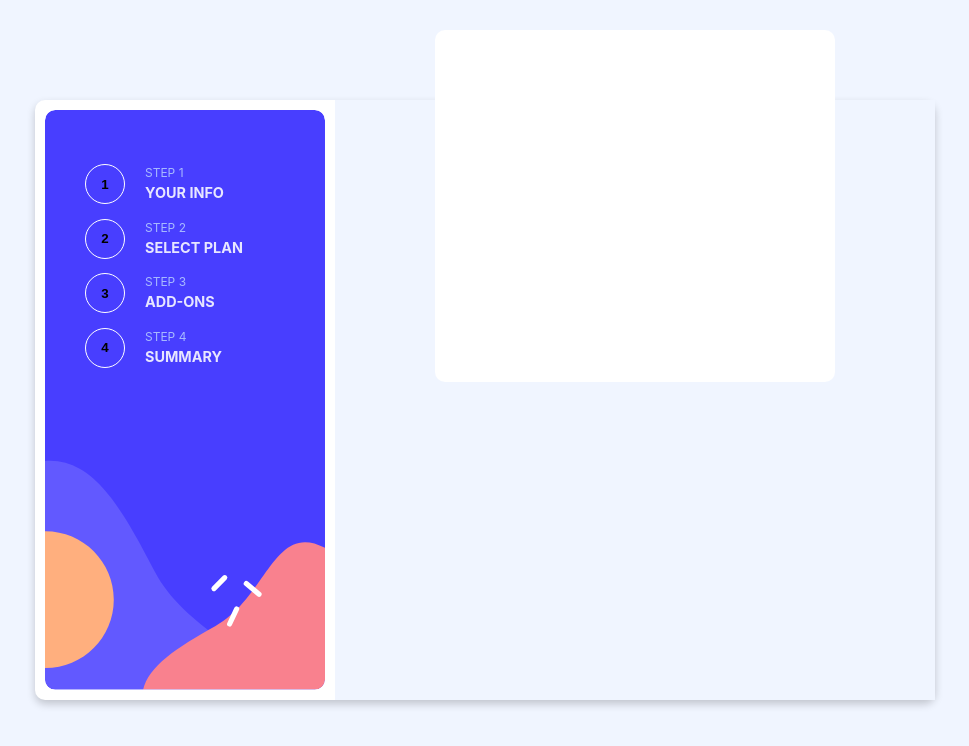
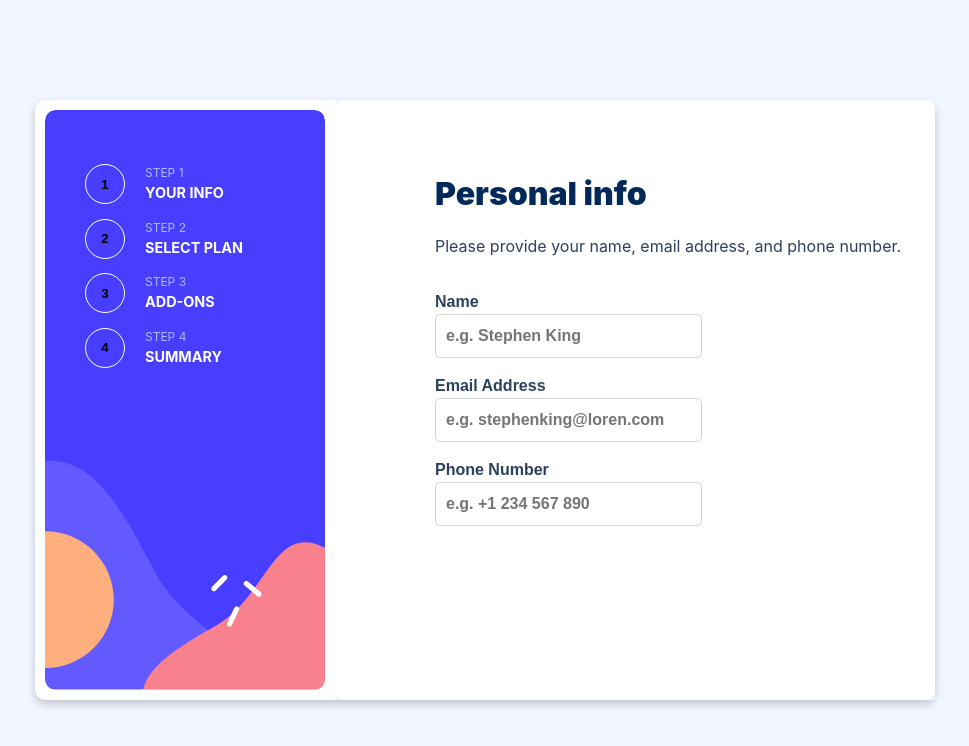
Before and after one commit to bilanoo/multi-step-form, a React (Vite) app: page / in a window 1280 px wide. Shown: the top 746 px of the page, without its empty margins (155-1124 px from the left). Built offline with nearby package versions, Linux system fonts and the light colour scheme.

Commit message:
form content implemnted for the first step, also styled it for desktop version.

```diff
--- a/src/App.css
+++ b/src/App.css
@@ -15,7 +15,7 @@ html {
 main {
   display: grid;
   grid-template-columns: 1fr;
-  grid-template-rows: 1fr 2fr 1fr;
+  grid-template-rows: 1fr 2fr 90px;
   width: 100%;
   height: 100%;
 }
--- a/src/FormContent/FormContent.css
+++ b/src/FormContent/FormContent.css
@@ -1,7 +1,48 @@
 .form-container {
+  display: flex;
+  flex-direction: column;
   background-color: white;
-  height: 22em;
+  height: 28em;
   width: 25em;
   border-radius: 10px;
   margin-top: -70px;
+  color: black;
 }
+p {
+  text-align: start;
+  margin-left: 20px;
+  width: 280px;
+  color: grey;
+}
+.personal-info-text {
+  text-align: start;
+  margin-left: 20px;
+  margin-bottom: 0;
+  font-weight: 900;
+  color: hsl(213, 96%, 18%);
+}
+
+.form-values-container {
+  font-family: Ubuntu, sans-serif;
+  display: grid;
+  grid-template-rows: 1fr 1fr 1fr;
+  justify-content: start;
+}
+
+@media only screen and (min-width: 992px) {
+  .form-container {
+    width: 100%;
+    height: 100%;
+    margin-top: 0;
+    padding-left: 80px;
+  }
+
+  .personal-info-text {
+    margin-top: 70px;
+    font-size: 2em;
+  }
+
+  p {
+    width: auto;
+  }
+}
--- /dev/null
+++ b/src/FormContent/FormInput/FormInput.css
@@ -0,0 +1,32 @@
+p {
+  color: #2b415d;
+}
+
+.input-name {
+  margin-bottom: 0;
+  font-weight: 800;
+}
+.input-container {
+  display: flex;
+  flex-direction: column;
+  width: fit-content;
+  height: fit-content;
+}
+
+.input-field,
+.input-field:focus {
+  border-radius: 5px;
+  border: 1px solid lightgray;
+  width: 100%;
+  box-shadow: none;
+  font-family: inherit;
+  font-size: 1rem;
+  padding-left: 10px;
+  font-weight: 700;
+  margin-left: 20px;
+  height: 40px;
+  margin-top: 0;
+  background-color: transparent;
+  color: #2b415d;
+  cursor: pointer;
+}
--- /dev/null
+++ b/src/FormContent/FormInput/index.tsx
@@ -0,0 +1,28 @@
+import "./FormInput.css";
+
+interface FormInputProps {
+  name: string;
+  placeholder: string;
+  handleChange: () => void;
+  value?: string | number;
+}
+const FormInput = ({
+  name,
+  placeholder,
+  value,
+  handleChange,
+}: FormInputProps) => {
+  return (
+    <div className="input-container">
+      <p className="input-name">{name}</p>
+      <input
+        type="text"
+        placeholder={placeholder}
+        className="input-field"
+        onChange={handleChange}
+      />
+    </div>
+  );
+};
+
+export default FormInput;
--- a/src/FormContent/index.tsx
+++ b/src/FormContent/index.tsx
@@ -1,7 +1,30 @@
 import "./FormContent.css";
+import FormInput from "./FormInput";
 
 const FormContent = () => {
-  return <div className="form-container"></div>;
+  return (
+    <div className="form-container">
+      <h2 className="personal-info-text">Personal info</h2>
+      <p>Please provide your name, email address, and phone number.</p>
+      <div className="form-values-container">
+        <FormInput
+          name="Name"
+          placeholder="e.g. Stephen King"
+          handleChange={() => console.log("changed!")}
+        />
+        <FormInput
+          name="Email Address"
+          placeholder="e.g. stephenking@loren.com"
+          handleChange={() => console.log("changed!")}
+        />
+        <FormInput
+          name="Phone Number"
+          placeholder="e.g. +1 234 567 890"
+          handleChange={() => console.log("changed!")}
+        />
+      </div>
+    </div>
+  );
 };
 
 export default FormContent;
--- a/src/StepSelection/StepSelection.css
+++ b/src/StepSelection/StepSelection.css
@@ -57,6 +57,7 @@
     margin: 0;
     padding: 0;
     font-weight: 700;
+    color: white;
   }
 
   .button-container {
```
